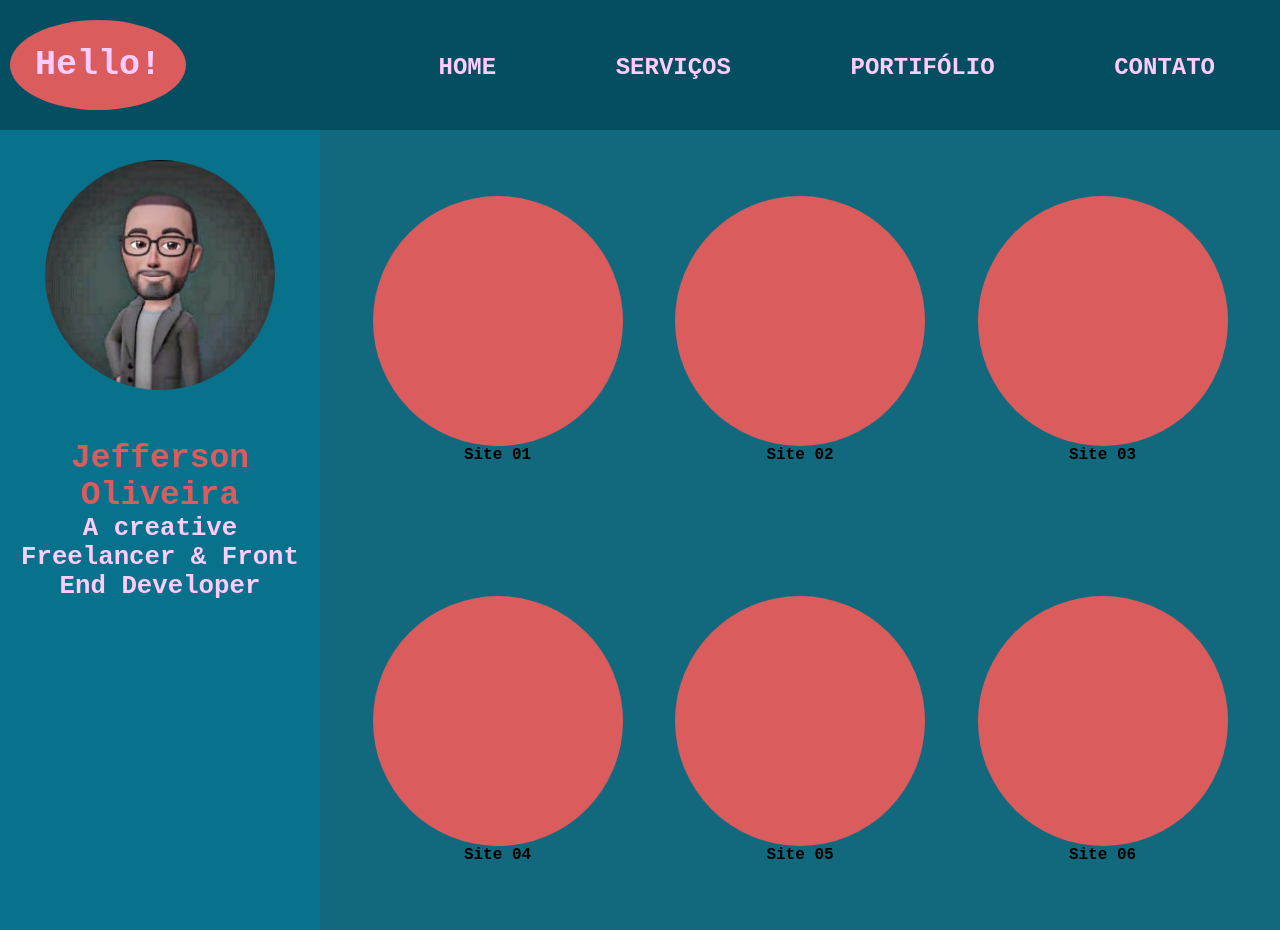
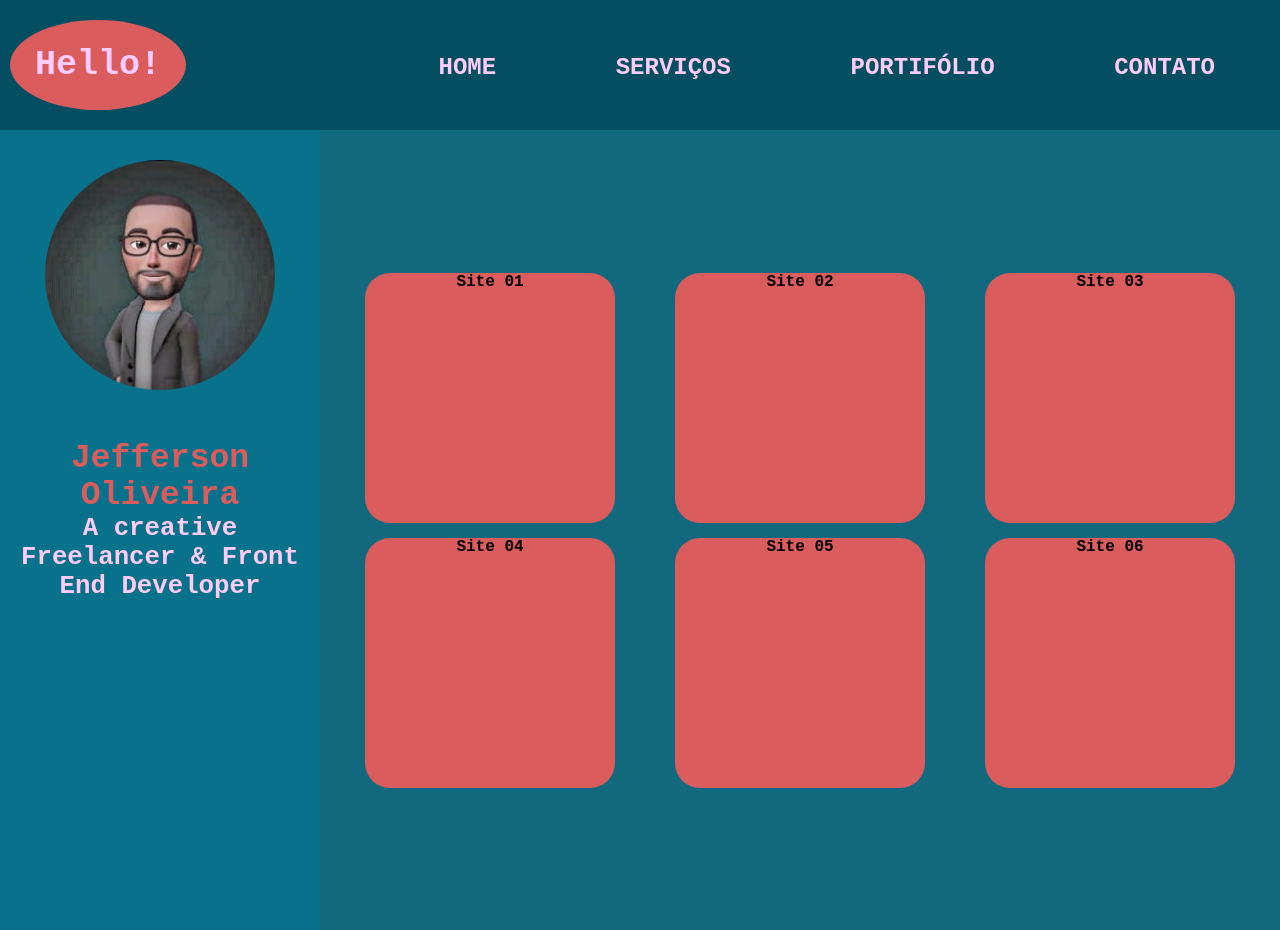
Before and after one commit to jfheitor/lang-page-portif-lio, a plain HTML site: page portifolio.html in a window 1280 px wide. Drawn offline with Linux system fonts and the light colour scheme.

```diff
--- a/portifolio.html
+++ b/portifolio.html
@@ -37,36 +37,38 @@
                 <h3> A creative Freelancer & Front End Developer</h3>
             </figcaption>
         </article>
-        <article class="pagina-5 pagina-portifolio">
+        <article class="pagina-5">
+            <div class="pagina-portifolio">
+                <div class="portifolio-site">
                     <div>
-                <div class="portifolio-site">
                     </div>
                     Site 01
                 </div>
+                <div class="portifolio-site">
                     <div>
-                <div class="portifolio-site">
                     </div>
                     Site 02
                 </div>
+                <div class="portifolio-site">
                     <div>
-                <div class="portifolio-site">
                     </div>
                     Site 03
                 </div>
+                <div class="portifolio-site">
                     <div>
-                <div class="portifolio-site">
                     </div>
                     Site 04
                 </div>
+                <div class="portifolio-site">
                     <div>
-                <div class="portifolio-site">
                     </div>
                     Site 05
                 </div>
+                <div class="portifolio-site">
                     <div>
-                <div class="portifolio-site">
                     </div>
                     Site 06
+                </div>
             </div>
         </article>
         <footer>
--- a/src/css/estilo2.css
+++ b/src/css/estilo2.css
@@ -298,16 +298,26 @@
         right:0;
         width:75%;
         position: absolute;
+        display: flex;
+        flex-wrap: wrap;
+        justify-content: space-evenly;
+        gap: 15px;
     }
 
     .pagina-portifolio .portifolio-site{
         height: 250px;
         width: 250px;
-        border-radius: 50%;
+        border-radius: 10%;
         background-color: rgb(218, 92, 92);
+
     }
 
-    .portifolio-site .px-1{}
+    /* .portifolio-site .px{
+        height: 200px;
+        width: 250px;
+        border-radius: 50%;
+        background-color: rgb(70, 64, 64);
+    } */
     .portifolio-site .px-2{}
     .portifolio-site .px-3{}
     .portifolio-site .px-4{}
```
Also changed, not shown: fotos-site/preview-home.png (added). Lines whose indentation alone changed are shown as unchanged.
